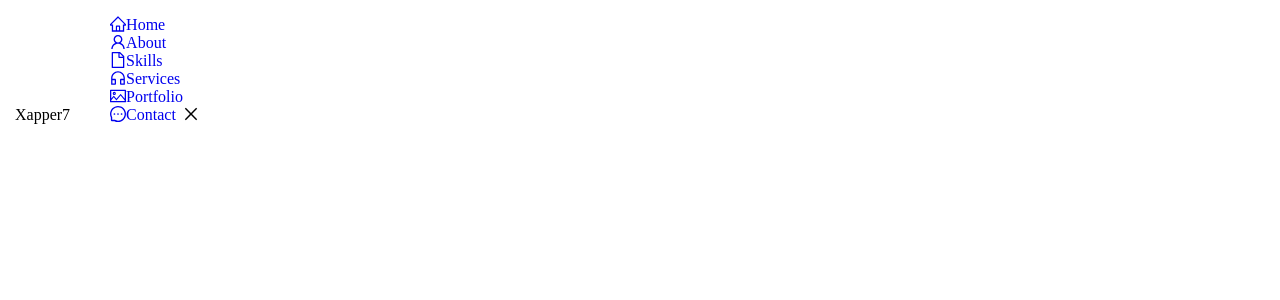
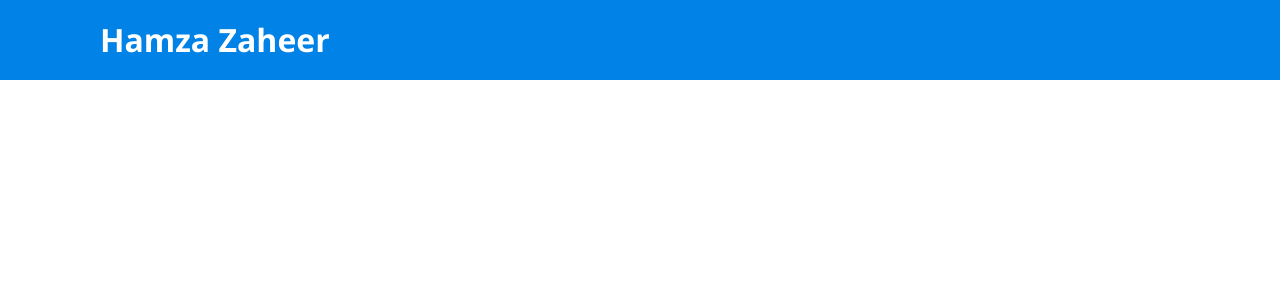
Before and after one commit to Hamzazaheer721/Portfolio-Typescript, a React (Create React App) app: page / in a window 1280 px wide. Shown: the top 300 px of the page. Built offline with nearby package versions, Linux system fonts and the light colour scheme.

Commit message:
!fix: header is adjusted

```diff
--- a/src/components/Header/index.styled.ts
+++ b/src/components/Header/index.styled.ts
@@ -2,30 +2,76 @@
 import {
   CloseOutlined,
   CustomerServiceOutlined,
-  FileOutlined, HomeOutlined, MessageOutlined, PictureOutlined, UserOutlined,
+  FileOutlined, HomeOutlined, MenuOutlined, MessageOutlined, PictureOutlined, UserOutlined,
 } from '@ant-design/icons'
 
-export const HeaderContainer = styled.div`
-  max-width: 768px;
-  margin-left: 15px;
-  margin-right: 15px;
+export const Label = styled.label`
+  color: white;
+  font-size: 2rem;
+  line-height: 80px;
+  padding: 0 100px;
+  font-weight: bold;
 `
-export const NavContainer = styled.div`
+export const MenuIcon = styled(MenuOutlined)`
+  font-size: 2rem;
+  color: white;
+  line-height: 80px;
+  float:right;
+  margin-right: 2rem !important;
+  cursor: pointer;
+  display:none;
+`
+export const NavContainer = styled.nav`
+  background: #0082e6;
+  width: 100%;
+  height: 80px;
+  & .anticon{
+    margin: 0 5px;
+  }
+  & ul{
+    float: right;
+    margin-right: 20px;
+  }
+  & ul li {
+    display: inline-block;
+    margin: 10px 10px;
+  }
+  & ul li a{
+    color: white;
+    font-size: 1rem;
+    text-transform: uppercase;
+    border-radius: 13px;
 
+  @media only screen and  (max-width: 952px){
+    ${Label}{
+      font-size: 1.5rem;
+      padding-left: 50px;
+    }
+    & ul li a{
+      font-size: 1rem;
+    }
+  }
+
+  @media only screen and (max-width : 858px){
+    ${MenuIcon}{
+      display:block !important;
+    }
+  }
 `;
+export const UnOrderedList = styled.ul`
 
-export const UnOrderedList = styled.ul`
-  display: inline-block;
-  gap: 1.5px;
-  list-style-type: none;
 `
+export const ListItem = styled.li`
 
-export const ListItem = styled.li`
 `
 
 export const AnchorTag = styled.a`
   text-decoration: none;
-  font-style: normal;
+  padding: 0.8rem;
+  &:active, :hover{
+    background: #1b9bff;
+    transition: 0.5s;
+  }
 `
 export const HomeIcon = styled(HomeOutlined)`
 `
@@ -42,6 +88,7 @@
 
 // Nav Close Button
 export const NavCloseButton = styled(CloseOutlined)`
+
 `
 
 export default {}
--- a/src/components/Header/index.tsx
+++ b/src/components/Header/index.tsx
@@ -1,18 +1,19 @@
 import { FC } from 'react';
 import {
   AboutIcon,
-  AnchorTag, ContactIcon, HeaderContainer, HomeIcon, ListItem,
-  NavCloseButton,
+  AnchorTag, ContactIcon, HomeIcon, Label, ListItem,
+  MenuIcon,
+  // NavCloseButton,
   NavContainer, PortfolioIcon, ServicesIcon, SkillsIcon, UnOrderedList,
 } from './index.styled';
 
 const Header: FC = () => (
-  <HeaderContainer>
   <NavContainer>
+    <MenuIcon />
     {/* Portfolio Person */}
-      <AnchorTag>
-        Xapper7
-      </AnchorTag>
+    <Label>
+      Hamza Zaheer
+    </Label>
     {/* Nav Items */}
     <UnOrderedList>
       <ListItem>
@@ -53,11 +54,9 @@
       </ListItem>
     </UnOrderedList>
     {/* Nav Close Button */}
-      <NavCloseButton />
+    {/* <NavCloseButton /> */}
+
   </NavContainer>
-
-  </HeaderContainer>
-
 )
 
 export default Header;
--- a/src/styles/GlobalStyles.ts
+++ b/src/styles/GlobalStyles.ts
@@ -5,6 +5,7 @@
     margin: 0;
     padding: 0;
     margin-left: 0;
+    font-family: 'Segoe UI';
   }
 
 `
```
Lines whose indentation alone changed are shown as unchanged.
